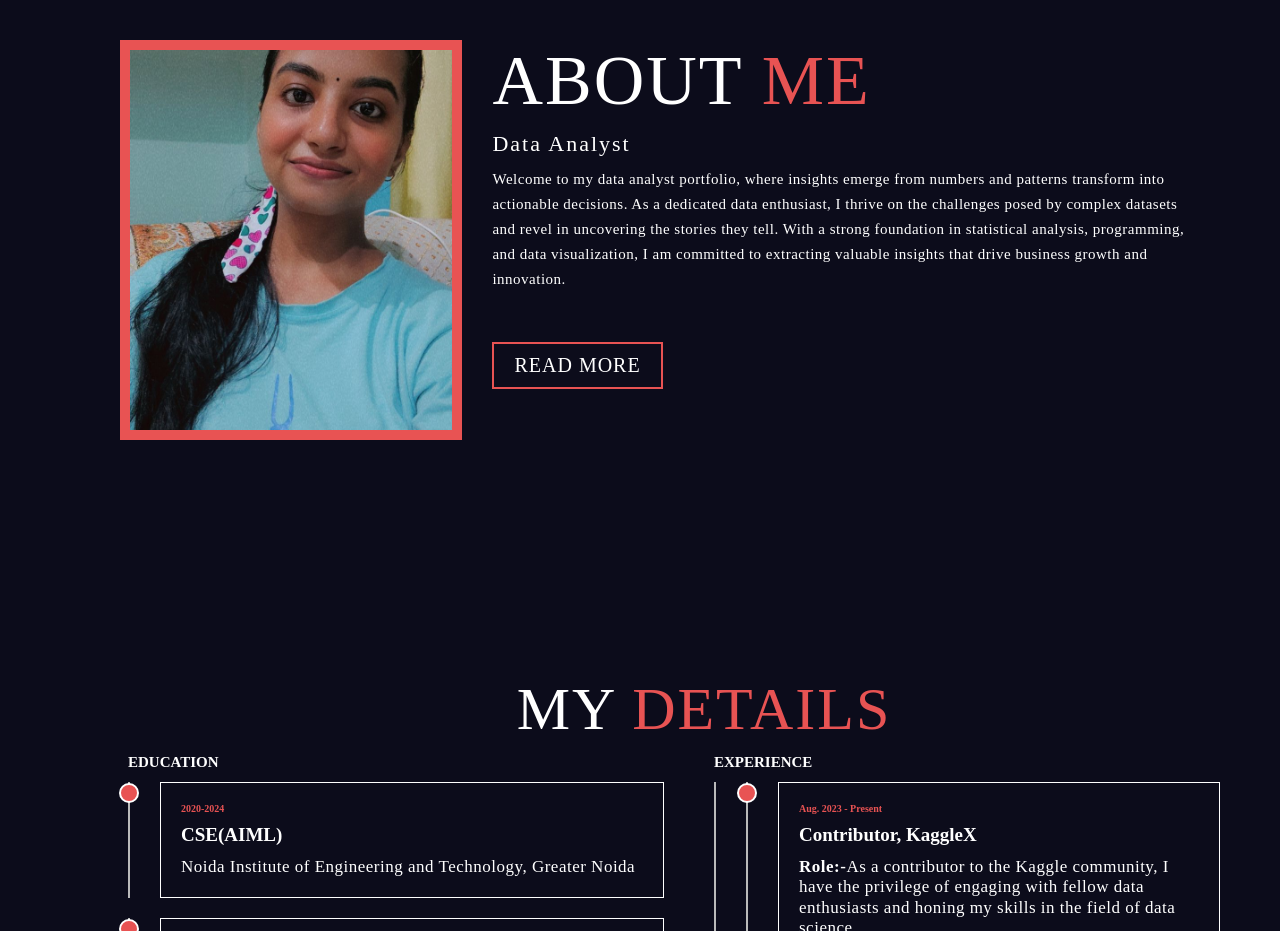
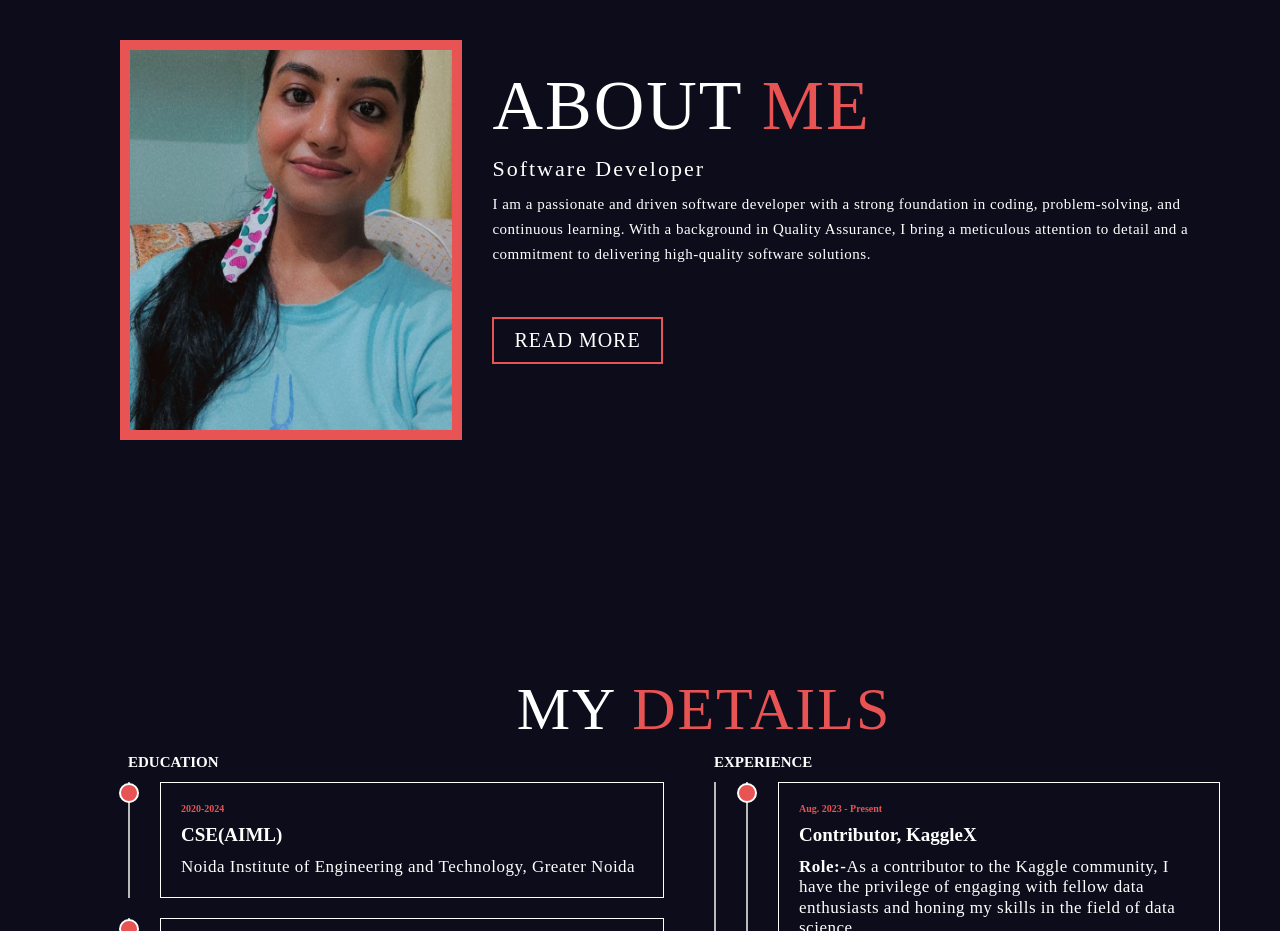
Before and after one commit to aditi091224/Portfolio-website, a plain HTML site: page index.html in a window 1280 px wide. Shown: the part 960-1891 px from the top of the page. Drawn offline with nearby package versions, Linux system fonts and the light colour scheme.

Commit message:
Add files via upload

```diff
--- a/index.html
+++ b/index.html
@@ -61,12 +61,11 @@
       </div>
       <div class="col-right">
         <h1 class="section-title">About <span>me</span></h1>
-        <h2>Data Analyst</h2>
-        <p>Welcome to my data analyst portfolio, where insights emerge from numbers and patterns
-            transform into actionable decisions. As a dedicated data enthusiast, I thrive on the
-            challenges posed by complex datasets and revel in uncovering the stories they tell.
-            With a strong foundation in statistical analysis, programming, and data visualization,
-            I am committed to extracting valuable insights that drive business growth and innovation.
+        <h2>Software Developer</h2>
+        <p>I am a passionate and driven software developer with a strong foundation in
+          coding, problem-solving, and continuous learning. With a background in Quality Assurance,
+          I bring a meticulous attention to detail and a commitment to delivering high-quality
+          software solutions.
             </p>
         <a href="#edu-section" type="button" class="cta">Read More</a>
       </div>
```
